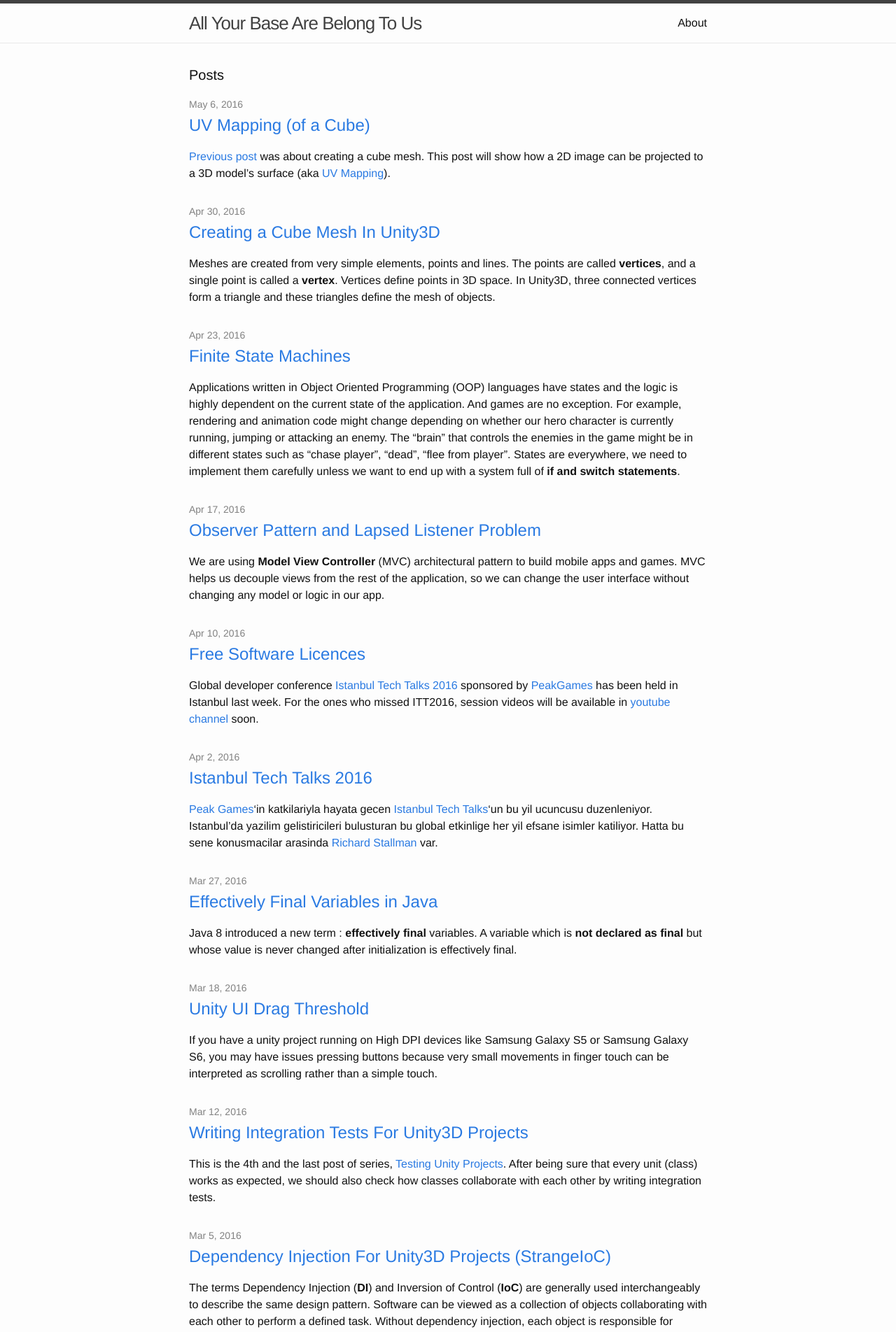
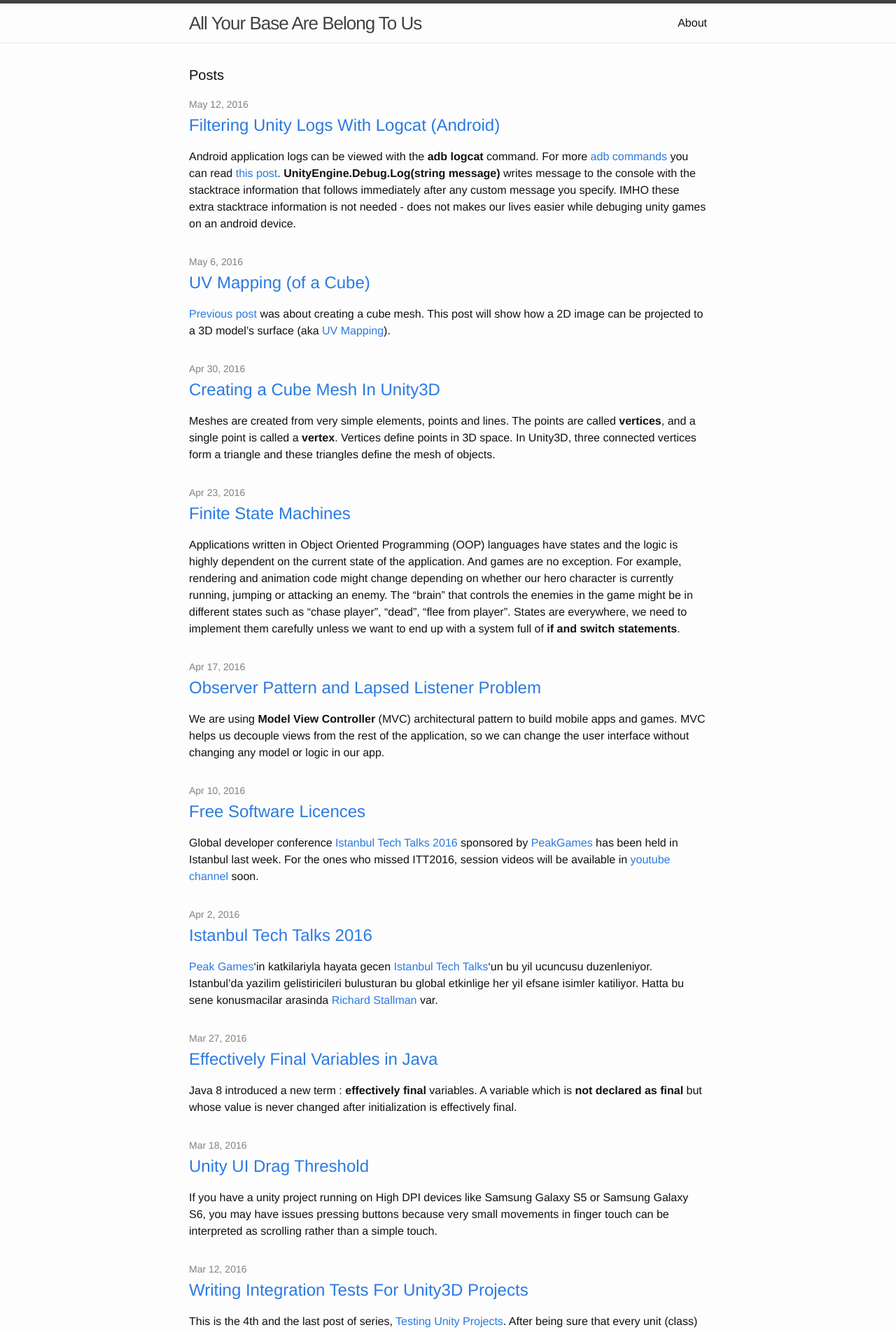
Before and after one commit to ilkinulas/ilkinulas.github.io, a Jekyll site: the page built from index.html, in a window 1280 px wide. Shown: the top 1904 px of the page at 70% size. Built offline with Jekyll 4.4.1, drawn with Linux system fonts in a browser that asks for light colours.

Commit message:
ne post unity logcat script

```diff
--- /dev/null
+++ b/_posts/2016-05-12-filter-unity-logs-logcat.md
@@ -0,0 +1,29 @@
+---
+layout: post
+title: Filtering Unity Logs With Logcat (Android)
+categories: development unity
+---
+Android application logs can be viewed with the **adb logcat** command. For more [adb commands](/android/2016/02/03/adb-tips.html) you can read [this post](/android/2016/02/03/adb-tips.html). **UnityEngine.Debug.Log(string message)** writes message to the console with the stacktrace information that follows immediately after any custom message you specify. IMHO these extra stacktrace information is not needed - does not makes our lives easier while debuging unity games on an android device.
+
+Debug logs should help find the bugs and tell everything important. Extra data added by UnityEngine to the logs makes the logs show twice less information and increases visual clutter. Removing noise from the logs and making important lines easily recognizable saves your precious time. [This old post](/programming/2016/02/05/sublime-text-syntax-highlighting.html) tells how we use syntax highlighting in Sublime Text editor to make our logs more eye-friendly.
+
+Below is the screenshot of logcat output of a Unity3D game running on an android emulator (API level 23). Can you see the needless spam?
+
+![Unity Logcat Verbose](/assets/logcat_unity/logcat_unity_verbose.png){: .center-image }
+
+
+We should remove unnecessary information lines so we can focus on the lines that are more meaningful for us. Below python script reads the logcat output and filters out Unity Engine logs. So we can see our log messages more clearly.
+
+<script src="https://gist.github.com/ilkinulas/2789aabaf89f38df62bd12e2e6990469.js"></script>
+
+Here is a screenshot of the same logcat output processed with the above script:
+
+![Unity Logcat Brief](/assets/logcat_unity/logcat_unity_brief.png){: .center-image }
+
+Warnings and errors are printed with a different color. This makes it very easy to see these lines among hundreds of lines. Exceptions are also marked with a different color. Script can be run with the following shell command on MAC and Linux platforms.
+
+{% highlight csharp %}
+adb logcat -v time | python logcat_unity.py
+{% endhighlight %}
+
+Try it and you're welcome to add new features to [the script](https://gist.github.com/ilkinulas/2789aabaf89f38df62bd12e2e6990469).
--- a/css/main.scss
+++ b/css/main.scss
@@ -75,3 +75,7 @@ td.podcastImage {
     margin: 0 auto;
     display: block;
 }
+
+
+.gist-file
+.gist-data {max-height: 500px;}
```
Also changed, not shown: assets/logcat_unity/logcat_unity_brief.png (added), assets/logcat_unity/logcat_unity_verbose.png (added).
